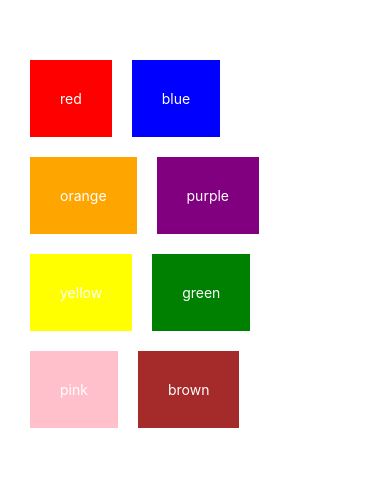
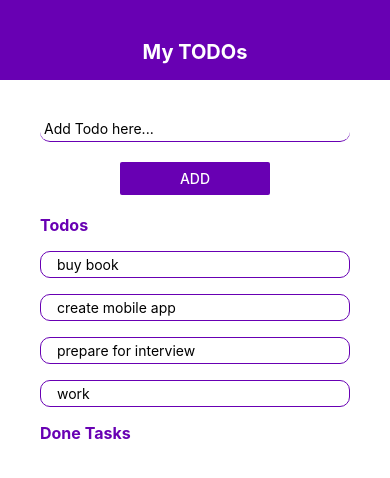
Before and after one commit to VertikaJain/react-native-basics, a React Native app: screen / in a window 390 px wide. Shown: the top 478 px of the page. Built offline with nearby package versions, Linux system fonts and the light colour scheme.

Commit message:
Todo App - Add & Delete todos.

```diff
--- a/App.js
+++ b/App.js
@@ -1,56 +1,72 @@
 import React, { useState } from 'react';
-import { StyleSheet, Text, View, ScrollView, FlatList, Touchable, TouchableOpacity } from 'react-native';
-
-const colors = [
-  { name: 'red', id: '1' },
-  { name: 'blue', id: '2' },
-  { name: 'orange', id: '3' },
-  { name: 'purple', id: '4' },
-  { name: 'yellow', id: '5' },
-  { name: 'green', id: '6' },
-  { name: 'pink', id: '7' },
-  { name: 'brown', id: '8' },
-]
+import { StyleSheet, Text, View, FlatList } from 'react-native';
+import Header from './components/header';
+import TodoItem from './components/todoItem';
+import DoneTodoItem from './components/doneTodoItem';
+import AddTodo from './components/addTodo';
 
 export default function App() {
 
-  const pressHandler = (id) => {
-    console.log(id);
+  const [todos, setTodos] = useState([
+    { text: 'buy book', key: '1' },
+    { text: 'create mobile app', key: '2' },
+    { text: 'prepare for interview', key: '3' },
+    { text: 'work', key: '4' },
+  ])
+
+  const [doneTodos, setDoneTodos] = useState([])
+
+  // Add new todo to the list
+  const handleButtonPress = (newTodo) => {
+    setTodos([...todos, { text: newTodo, key: Math.random().toString() }])
+  }
+
+  // Removes task fron todos and adds it to doneTodos list
+  const taskPressHandler = (item) => {
+    setDoneTodos([...doneTodos, item])
+    setTodos(prevTodos => prevTodos.filter(p => p.key != item.key))
   }
 
   return (
     <View style={styles.container}>
-      <FlatList
-        numColumns={2}
-        keyExtractor={item => item.id}
-        data={colors}
-        renderItem={({ item }) => ( // has to be named as "item"
-          <TouchableOpacity onPress={() => pressHandler(item.id)}>
-            <Text style={colorStyles(item.name)}>{item.name}</Text>
-          </TouchableOpacity>
-        )}
-      />
+      <Header />
+      <View style={styles.content}>
+        <AddTodo handleButtonPress={handleButtonPress} />
+        <Text style={styles.subTitle}>Todos</Text>
+        <View style={styles.list}>
+          <FlatList
+            data={todos}
+            renderItem={({ item }) => (
+              <TodoItem item={item} taskPressHandler={taskPressHandler} />
+            )}
+          />
+        </View>
+        <Text style={styles.subTitle}>Done Tasks</Text>
+        <View style={styles.list}>
+          <FlatList
+            data={doneTodos}
+            renderItem={({ item }) => <DoneTodoItem item={item} />}
+          />
+        </View>
+      </View>
     </View>
   );
 }
 
 const styles = StyleSheet.create({
   container: {
-    flex: 1,
-    backgroundColor: '#fff',
-    paddingTop: 40,
-    paddingHorizontal: 20
-    // alignItems: 'center',
-    // justifyContent: 'center',
+    backgroundColor: '#fff'
+  },
+  content: {
+    paddingHorizontal: 40,
+    paddingVertical: 20
+  },
+  list: {
+    marginBottom: 16
+  },
+  subTitle: {
+    fontWeight: 'bold',
+    color: "#6800b3",
+    fontSize: 16
   }
 });
-
-const colorStyles = (color) => {
-  return {
-    marginTop: 20,
-    padding: 30,
-    backgroundColor: color,
-    color: "white",
-    marginHorizontal: 10
-  }
-}
--- /dev/null
+++ b/components/addTodo.js
@@ -0,0 +1,41 @@
+import React, { useState } from 'react'
+import { StyleSheet, TextInput, Button, View } from 'react-native';
+
+const AddTodo = ({ handleButtonPress }) => {
+
+  const [newTodo, setNewTodo] = useState('')
+
+  const todoChangeHandler = newValue => {
+    setNewTodo(newValue)
+  }
+
+  return <View>
+    <TextInput
+      placeholder='Add Todo here...'
+      onChangeText={newValue => todoChangeHandler(newValue)}
+      style={styles.inputBox}
+    />
+    <View style={styles.button}>
+      <Button title="Add" color="#6800b3" onPress={() => {
+        handleButtonPress(newTodo)
+      }} />
+    </View>
+  </View>
+}
+
+const styles = StyleSheet.create({
+  button: {
+    marginVertical: 20,
+    marginHorizontal: 80
+  },
+  inputBox: {
+    padding: 4,
+    marginTop: 16,
+    borderBottomColor: '#6800b3',
+    borderBottomWidth: 1,
+    borderStyle: 'solid',
+    borderRadius: 10
+  }
+})
+
+export default AddTodo
--- /dev/null
+++ b/components/doneTodoItem.js
@@ -0,0 +1,24 @@
+import React from 'react'
+import { StyleSheet, Text, TouchableOpacity } from 'react-native';
+
+const DoneTodoItem = ({ item }) => {
+  return <TouchableOpacity>
+    <Text style={styles.item}>{item.text}</Text>
+  </TouchableOpacity>
+}
+
+const styles = StyleSheet.create({
+  item: {
+    color:'gray',
+    padding: 4,
+    marginTop: 16,
+    borderColor: '#6800b3',
+    borderWidth: 1,
+    borderStyle: 'solid',
+    borderRadius: 10,
+    textDecorationLine: 'line-through',
+    textDecorationColor:'#6800b3'
+  }
+})
+
+export default DoneTodoItem
--- /dev/null
+++ b/components/header.js
@@ -0,0 +1,25 @@
+import React from 'react';
+import { StyleSheet, Text, View } from 'react-native';
+
+
+const Header = () => {
+  return <View style={styles.header}>
+    <Text style={styles.title}>My TODOs</Text>
+  </View>
+}
+
+const styles = StyleSheet.create({
+  header: {
+    height: 80,
+    paddingTop: 40,
+    backgroundColor: '#6800b3'
+  },
+  title: {
+    textAlign: 'center',
+    color: '#fff',
+    fontSize: 20,
+    fontWeight: 'bold'
+  }
+})
+
+export default Header
--- /dev/null
+++ b/components/todoItem.js
@@ -0,0 +1,22 @@
+import React from 'react'
+import { StyleSheet, Text, TouchableOpacity } from 'react-native';
+
+const TodoItem = ({ item, taskPressHandler }) => {
+  return <TouchableOpacity onPress={() => taskPressHandler(item)}>
+    <Text style={styles.item}>{item.text}</Text>
+  </TouchableOpacity>
+}
+
+const styles = StyleSheet.create({
+  item: {
+    paddingHorizontal: 16,
+    paddingVertical: 4,
+    marginTop: 16,
+    borderColor: '#6800b3',
+    borderWidth: 1,
+    borderStyle: 'solid',
+    borderRadius: 10
+  }
+})
+
+export default TodoItem
```
